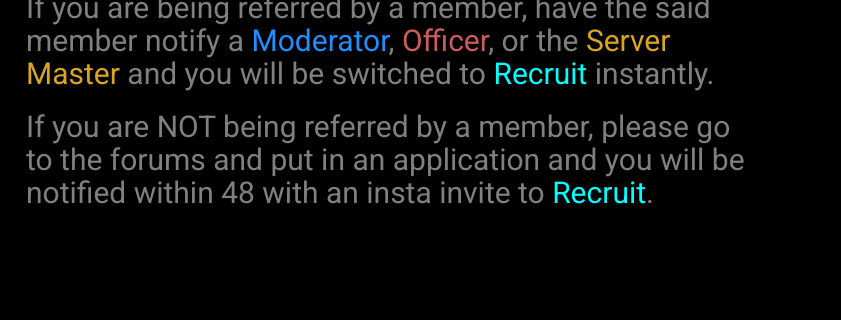
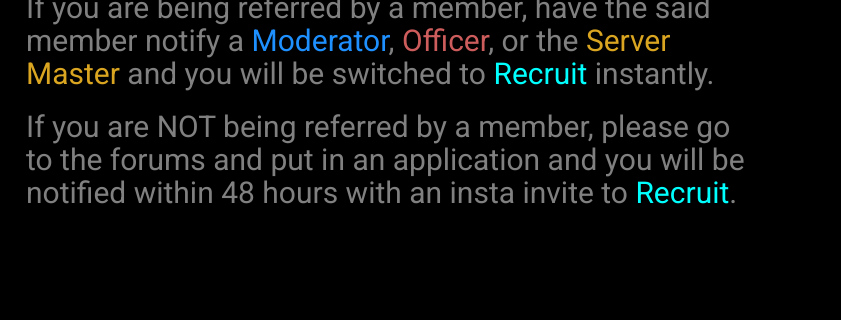
Before and after one commit to jpurcell0224/AncientRelicGaming, a plain HTML site: page discord.html in a window 1280 px wide. Shown: the part 306-626 px from the top of the page, 439-1280 px from the left. Drawn offline with nearby package versions, Linux system fonts and the light colour scheme.

Commit message:
Add files via upload

```diff
--- a/discord.html
+++ b/discord.html
@@ -53,7 +53,7 @@
         <div class="col-md-8" style="color:grey">
             <h2>You are Free to Join, However you will be set to Role: Everyone (which is limited) until approval by a <span style="color:dodgerblue">Moderator</span>, <span style="color:indianred">Officer</span>, or the <span style="color:goldenrod">Server Master</span>.</h2>
             <h2>If you are being referred by a member, have the said member notify a <span style="color:dodgerblue">Moderator</span>, <span style="color:indianred">Officer</span>, or the <span style="color:goldenrod">Server Master</span> and you will be switched to <span style="color:#00FFFF">Recruit</span> instantly.</h2>
-            <h2>If you are NOT being referred by a member, please go to the forums and put in an application and you will be notified within 48 with an insta invite to <span style="color:#00FFFF">Recruit</span>.</h2>
+            <h2>If you are NOT being referred by a member, please go to the forums and put in an application and you will be notified within 48 hours with an insta invite to <span style="color:#00FFFF">Recruit</span>.</h2>
         </div>
     </section>
 </body>
```
